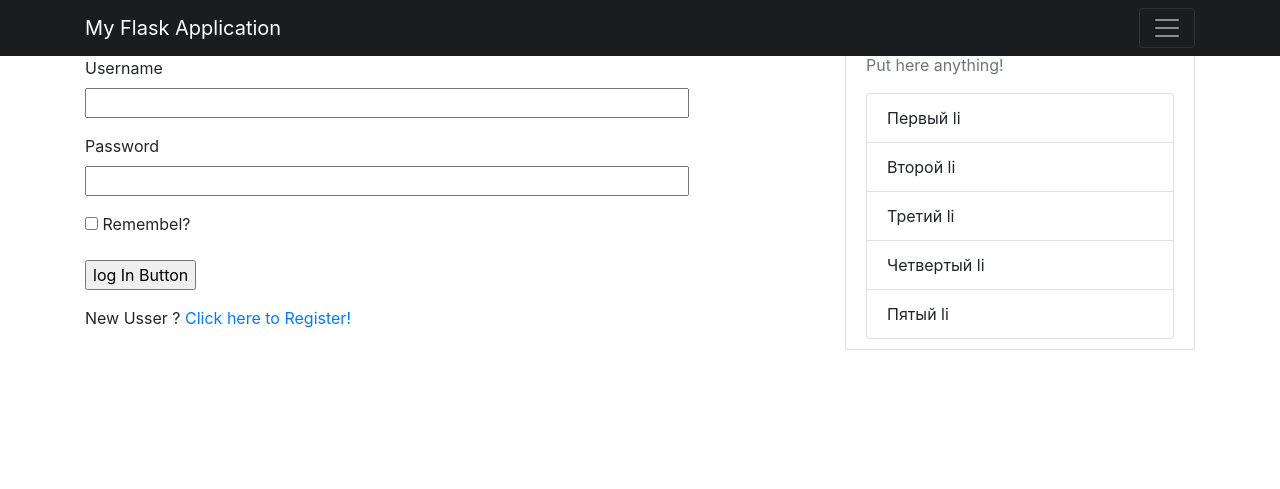
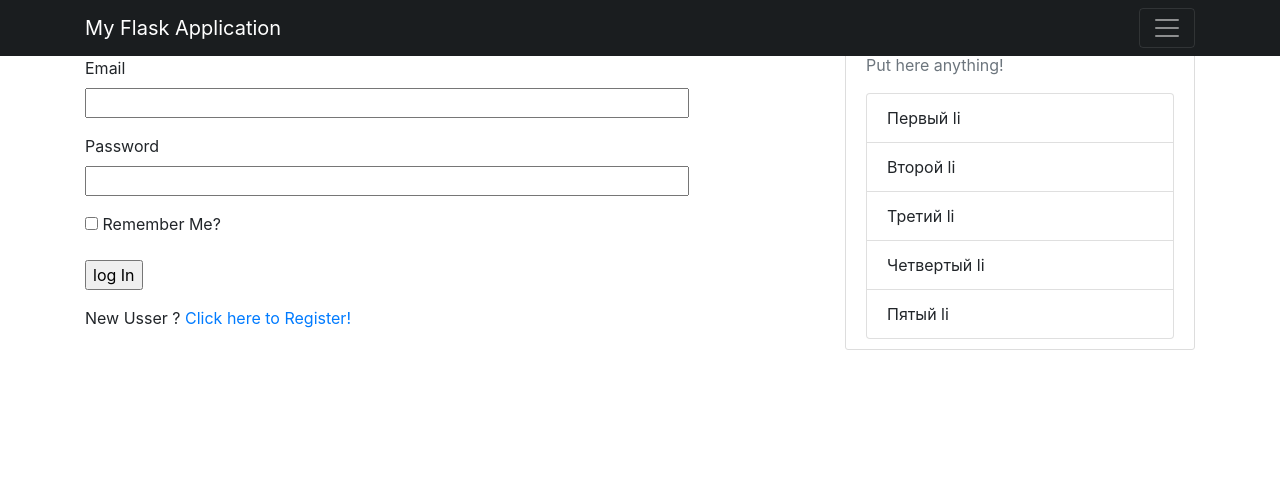
Before and after one commit to vano2149/flask_app, a Flask app: page /login in a window 1280 px wide. Shown: the top 489 px of the page. Run offline with Flask 2, Linux system fonts and the light colour scheme; some libraries are stand-ins or nearby versions.

Commit message:
Fix Bug in an login.html file and Create an user.py file in routes folder!

```diff
--- a/app/forms/user.py
+++ b/app/forms/user.py
@@ -5,28 +5,28 @@
 
 from flask_wtf import FlaskForm
 from wtforms import StringField, PasswordField, BooleanField, SubmitField
-from wtforms.validators import DataRequired, Email, EqualTo, ValidationError
+from wtforms.validators import DataRequired, Email, EqualTo, ValidationError, Length
 from app.models.user import User
 
 class LoginForm(FlaskForm):
     """
     Класс, описывающий форму для логина пользователя.
     """
-    username = StringField(label="Username", validators=[DataRequired()])
+    email = StringField(label="Email", validators=[DataRequired(), Email()])
     password = PasswordField(label="Password", validators=[DataRequired()])
-    remember_me = BooleanField(label="Remembel?")
-    submit = SubmitField(label="log In Button")
+    remember_me = BooleanField(label="Remember Me?")
+    submit = SubmitField(label="log In")
 
 
 class RegisterForm(FlaskForm):
     """
     Класс описывающий Регистрации потльзователя.
     """
-    username = StringField(label="Username", validators=[DataRequired()])
+    username = StringField(label="Username", validators=[DataRequired(), Length(3, 64)])
     email = StringField(label="Email", validators=[DataRequired(),Email()])
     password = PasswordField(label="Password", validators=[DataRequired()])
     password2 = PasswordField(label="Password(again)", validators=[DataRequired(), EqualTo('password')])
-    submit = SubmitField(label="Register")
+    submit = SubmitField(label="Sing Up")
 
     def validators_username(self, username):
         user = User.query.filter_by(username=username.data).first()
--- a/app/templates/login.html
+++ b/app/templates/login.html
@@ -9,9 +9,9 @@
         {{ form.hidden_tag() }}
         <!--Поле ввода ввода username-->
         <p>
-            {{ form.username.label }}<br>
-            {{ form.username(size=54)}}<br>
-            {% for error in form.username.errors %}
+            {{ form.email.label }}<br>
+            {{ form.email(size=54)}}<br>
+            {% for error in form.email.errors %}
                 <span style="color: red;">{{ error }}</span>
             {% endfor %}
         </p>
```
Also changed, not shown: app/routes/user.py (added).
